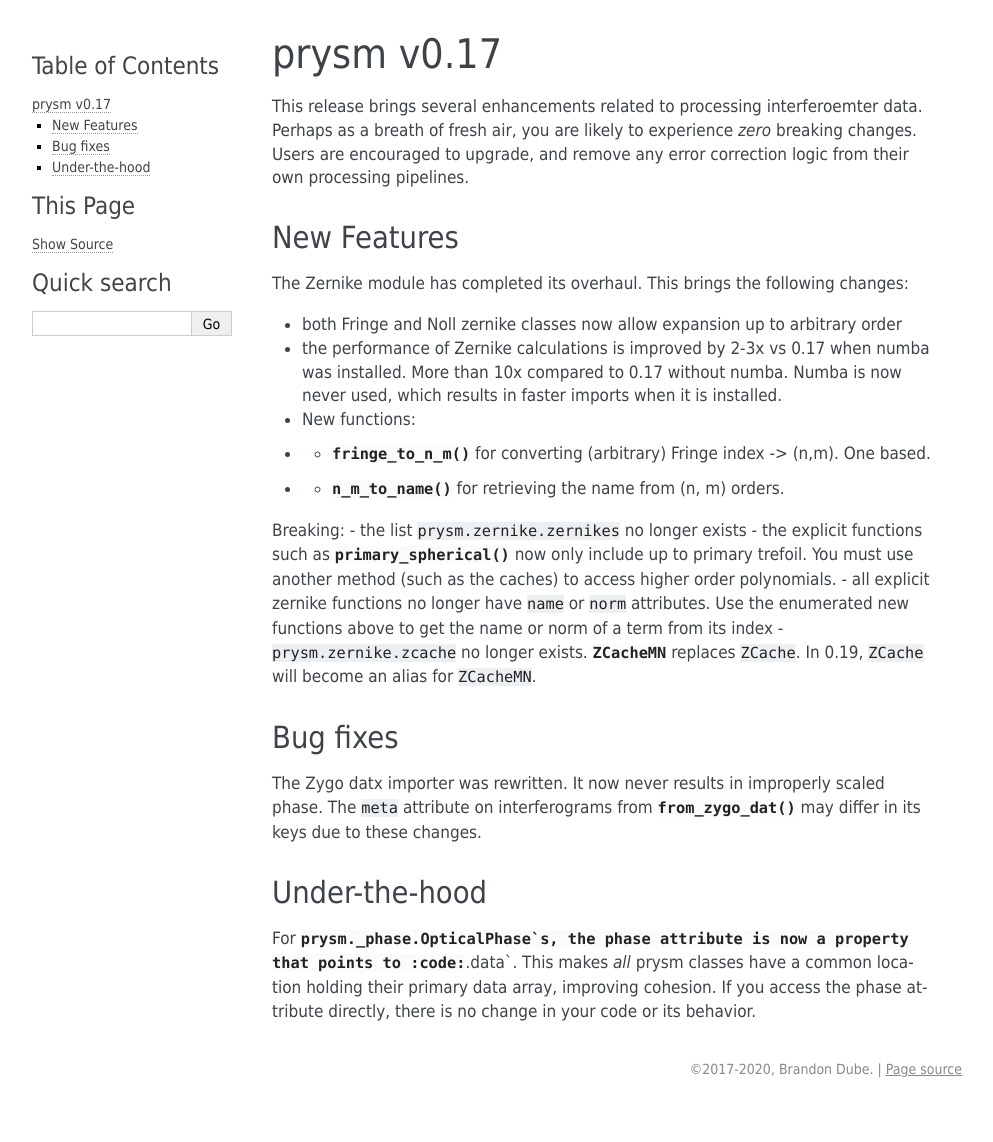
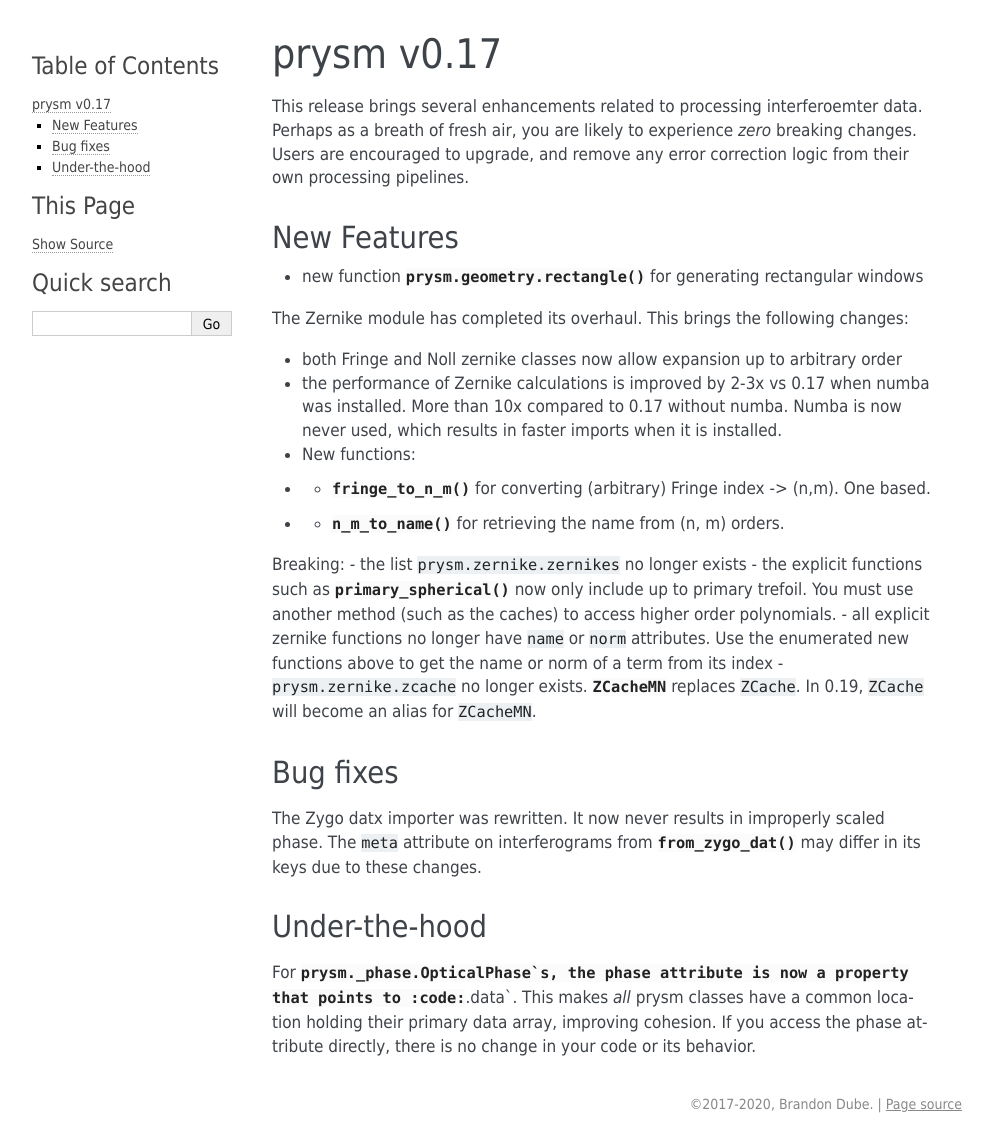
Before and after one commit to brandondube/prysm, a Sphinx documentation site: the page built from docs/source/releases/v0.18.rst, in a window 1280 px wide. Shown: the whole page, without its empty margins (148-1141 px from the left). Built offline with Sphinx 7.4.7, drawn with Linux system fonts in a browser that asks for light colours; pages that are not in the unit, such as notebooks, are missing from menus; before the commit the page ends 1107 px from its top, so only the background shows below that.

Commit message:
+ release doc on rect

```diff
--- a/docs/source/releases/v0.18.rst
+++ b/docs/source/releases/v0.18.rst
@@ -6,6 +6,8 @@
 
 New Features
 ============
+
+- new function :func:`prysm.geometry.rectangle` for generating rectangular windows
 
 The Zernike module has completed its overhaul.  This brings the following changes:
 
```
